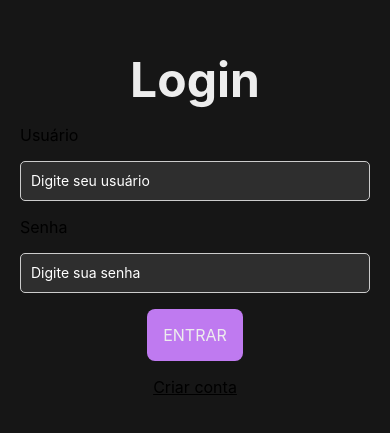
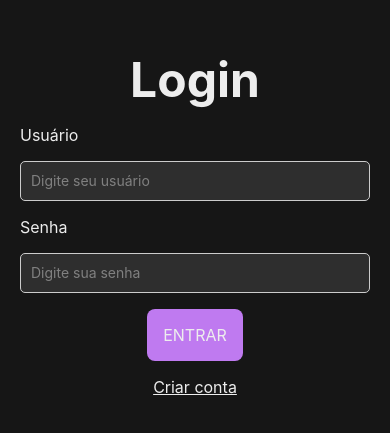
Before and after one commit to Computer-Science-Course/Taskfy, a React Native app: screen / in a window 390 px wide. Shown: the part 199-632 px from the top of the page. Built offline with nearby package versions, Linux system fonts and the light colour scheme.

Commit message:
Consertado as cores das Pages 'Login' e 'Register'

```diff
--- a/pages/Login/index.js
+++ b/pages/Login/index.js
@@ -18,16 +18,18 @@ const Login = () => {
       <Text style={classes.text}>Login</Text>
 
       <Text style={classes.text_usuario}>Usuário</Text>
-      <TextInput style={classes.textInput} placeholder="Digite seu usuário"></TextInput>
+      <TextInput
+      style={classes.textInput}
+      placeholder="Digite seu usuário"
+      placeholderTextColor="grey"
+      ></TextInput>
 
       <Text style={classes.text_senha}>Senha</Text>
       <TextInput
         style={classes.textInput}
         placeholder="Digite sua senha"
-
-      >
-
-      </TextInput>
+        placeholderTextColor="grey"
+      ></TextInput>
 
       <Button
         onTouchEnd={() => console.log("Entrar no App")}
--- a/pages/Login/styles.js
+++ b/pages/Login/styles.js
@@ -20,10 +20,12 @@ const useStyles = (colors) => StyleSheet.create({
     fontWeight: "700",
   },
   text_usuario: {
+    color: colors.bg.text,
     fontSize: 16,
     width: '100%',
   },
   text_senha: {
+    color: colors.bg.text,
     fontSize: 16,
     width: '100%',
   },
@@ -38,6 +40,7 @@ const useStyles = (colors) => StyleSheet.create({
     backgroundColor: "#2E2E2E",
   },
   buttonText: {
+    color: colors.bg.text,
     textDecorationLine: 'underline',
     fontSize: 16, // Tamanho da fonte
   },
--- a/pages/Register/index.js
+++ b/pages/Register/index.js
@@ -21,17 +21,23 @@ const Register = () => {
       <Text style={classes.text_usuario}>Usuário</Text>
       <TextInput
         style={classes.textInput}
-        placeholder="Digite o usuário"></TextInput>
+        placeholder="Digite o usuário"
+        placeholderTextColor='grey'
+        ></TextInput>
 
       <Text style={classes.text_senha}>Senha</Text>
       <TextInput
         style={classes.textInput}
-        placeholder="Digite a senha"></TextInput>
+        placeholder="Digite a senha"
+        placeholderTextColor='grey'
+        ></TextInput>
 
       <Text style={classes.text_repetir_senha}>Repetir senha</Text>
       <TextInput
         style={classes.textInput}
-        placeholder="Repita a senha"></TextInput>
+        placeholder="Repita a senha"
+        placeholderTextColor='grey'
+        ></TextInput>
 
      <Button
         onTouchEnd={() => console.log("Clicou no botão!")}
--- a/pages/Register/styles.js
+++ b/pages/Register/styles.js
@@ -21,14 +21,17 @@ const useStyles = (colors) => StyleSheet.create({
     fontWeight: "700",
   },
   text_usuario: {
+    color: colors.bg.text,
     fontSize: 16,
     width: '100%',
   },
   text_senha:{
+    color: colors.bg.text,
     fontSize: 16,
     width: '100%',
   },
   text_repetir_senha:{
+    color: colors.bg.text,
     fontSize: 16,
     width: '100%',
   },
@@ -36,11 +39,11 @@ const useStyles = (colors) => StyleSheet.create({
     width: '100%',
     height: 40,
     borderWidth: 1,
-    borderColor: '#ccc',
+    borderColor: '#cccccc',
     borderRadius: 5,
     paddingLeft: 10,
     color: '#fff', // Cor do texto inserido
-    backgroundColor: "white",
+    backgroundColor: "#2E2E2E",
   }
 
 });
```
